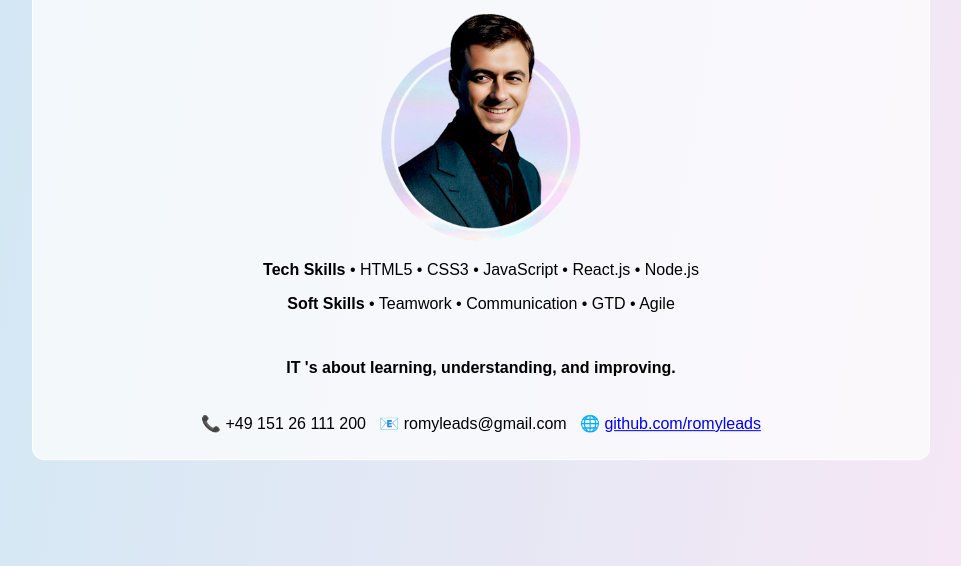
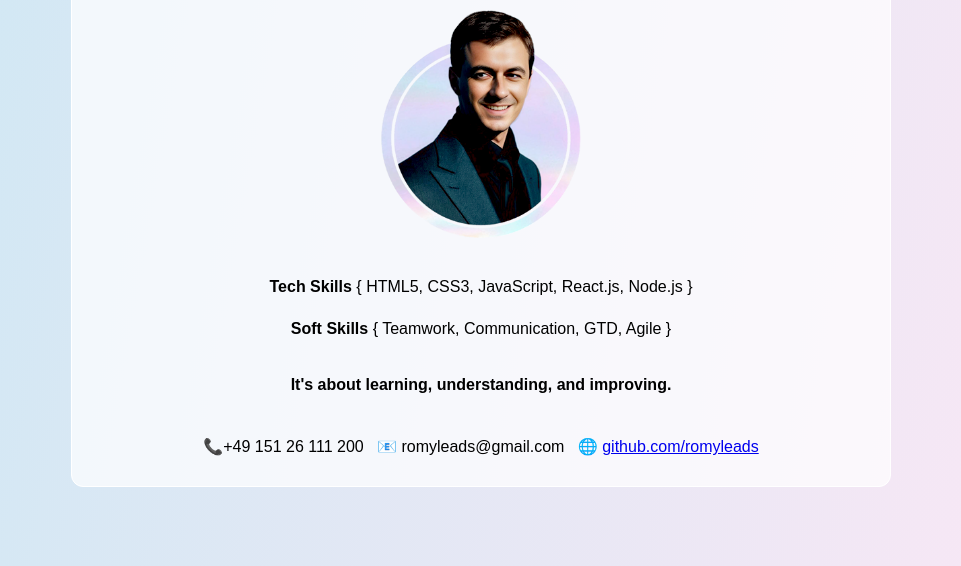
Before and after one commit to Romyleads/AIT_Frontend_Course, a plain HTML site: page index.html in a window 1280 px wide. Shown: the part 234-800 px from the top of the page, without its empty margins (159-1120 px from the left). Drawn offline with Linux system fonts and the light colour scheme.

Commit message:
update hw_01: styles and favicon added

```diff
--- a/Homeworks/hw_01/css/style-html.css
+++ b/Homeworks/hw_01/css/style-html.css
@@ -4,31 +4,47 @@ body {
   margin: 0;
   padding: 0;
 }
+
 body {
-  background-color: #f5f5f5;
   background: linear-gradient(100deg, #cce8f4, #fbe7f5);
   font-family: Arial, sans-serif;
   padding-bottom: 0;
-  padding-top: 0px;
+  padding-top: 0;
+  display: flex;
+  align-items: center;
+  justify-content: center;
 }
-h1 {
-  padding-top: 25px;
+
+div {
+  width: 60%;
+  background-color: rgba(255, 255, 255, 0.7);
+  text-align: center;
+  padding: 25px;
+  padding-bottom: 10px;
+  border: 1px solid #fff;
+  border-radius: 12px;
+  opacity: 0;
+  animation: fadeIn 1.2s ease-out forwards;
 }
+
+@keyframes fadeIn {
+  to {
+    opacity: 1;
+  }
+}
+
 h4 {
   padding-top: 25px;
   padding-bottom: 15px;
 }
-div {
-  position: absolute;
-  top: 50%;
-  left: 50%;
-  transform: translate(-50%, -50%);
-  width: 60%;
-  background-color: rgba(255, 255, 255, 0.7);
-  text-align: center;
-  padding-left: 5%;
-  padding-right: 5%;
- border: 1px solid #fff;
- border-radius: 12px;
-padding-bottom: 10px;
+h4.compact {
+  padding-top: 10px;
 }
+p,
+h4 {
+  line-height: 1.6;
+}
+
+img {
+  margin: 16px 0;
+}
--- a/css/style-html.css
+++ b/css/style-html.css
@@ -4,31 +4,47 @@ body {
   margin: 0;
   padding: 0;
 }
+
 body {
-  background-color: #f5f5f5;
   background: linear-gradient(100deg, #cce8f4, #fbe7f5);
   font-family: Arial, sans-serif;
   padding-bottom: 0;
-  padding-top: 0px;
+  padding-top: 0;
+  display: flex;
+  align-items: center;
+  justify-content: center;
 }
-h1 {
-  padding-top: 25px;
+
+div {
+  width: 60%;
+  background-color: rgba(255, 255, 255, 0.7);
+  text-align: center;
+  padding: 25px;
+  padding-bottom: 10px;
+  border: 1px solid #fff;
+  border-radius: 12px;
+  opacity: 0;
+  animation: fadeIn 1.2s ease-out forwards;
 }
+
+@keyframes fadeIn {
+  to {
+    opacity: 1;
+  }
+}
+
 h4 {
   padding-top: 25px;
   padding-bottom: 15px;
 }
-div {
-  position: absolute;
-  top: 50%;
-  left: 50%;
-  transform: translate(-50%, -50%);
-  width: 60%;
-  background-color: rgba(255, 255, 255, 0.7);
-  text-align: center;
-  padding-left: 5%;
-  padding-right: 5%;
- border: 1px solid #fff;
- border-radius: 12px;
-padding-bottom: 10px;
+h4.compact {
+  padding-top: 10px;
 }
+p,
+h4 {
+  line-height: 1.6;
+}
+
+img {
+  margin: 16px 0;
+}
--- a/index.html
+++ b/index.html
@@ -2,7 +2,8 @@
 <html lang="en">
   <head>
     <meta charset="UTF-8" />
-    <title>Resume 🚀 Roman Romashko</title>
+    <title>Roman Romashko { } FullStack Developer</title>
+    <link rel="icon" type="image/x-icon" href="/img/fav/favicon.ico" />
     <link rel="stylesheet" href="./css/style-html.css" />
   </head>
   <body>
@@ -14,12 +15,11 @@
 
       <img src="romyleads.png" alt="Photo of Roman Romashko, full-stack developer from Germany" width="200" />
 
-      <p><b>Tech Skills</b> • HTML5 • CSS3 • JavaScript • React.js • Node.js</p>
-      <p><b>Soft Skills</b> • Teamwork • Communication • GTD • Agile</p>
-      <h4> IT 's about learning, understanding, and improving.
-      </h4>
+      <p><b>Tech Skills</b> { HTML5, CSS3, JavaScript, React.js, Node.js }</p>
+      <p><b>Soft Skills</b> { Teamwork, Communication, GTD, Agile }</p>
+      <h4 class="compact">It's about learning, understanding, and improving.</h4>
       <p>
-    <nobr>📞 +49 151 26 111 200</nobr>&nbsp;&nbsp; <nobr>📧 romyleads@gmail.com</nobr>&nbsp;&nbsp;
+        <nobr>📞+49 151 26 111 200</nobr>&nbsp;&nbsp; <nobr>📧 romyleads@gmail.com</nobr>&nbsp;&nbsp;
         <nobr>🌐 <a href="https://github.com/romyleads">github.com/romyleads</a></nobr>
       </p>
     </div>
```
Also changed, not shown: Homeworks/hw_01/index.html (+6 -6 lines), img/fav/android-chrome-192x192.png (added), img/fav/android-chrome-512x512.png (added), img/fav/apple-touch-icon.png (added), img/fav/favicon-16x16.png (added), img/fav/favicon-32x32.png (added), img/fav/favicon.ico (added), img/fav/site.webmanifest (added).
